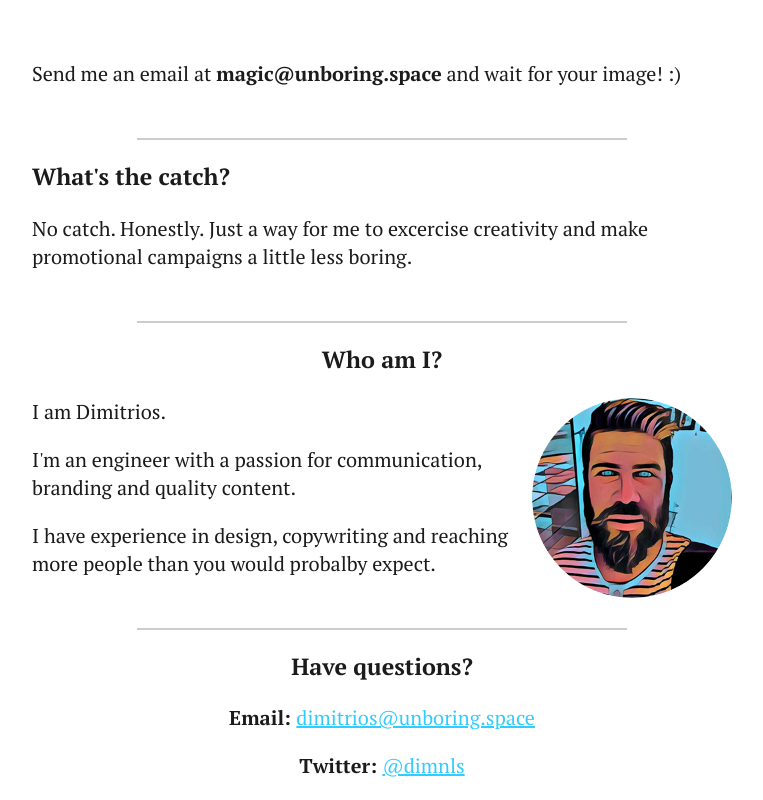
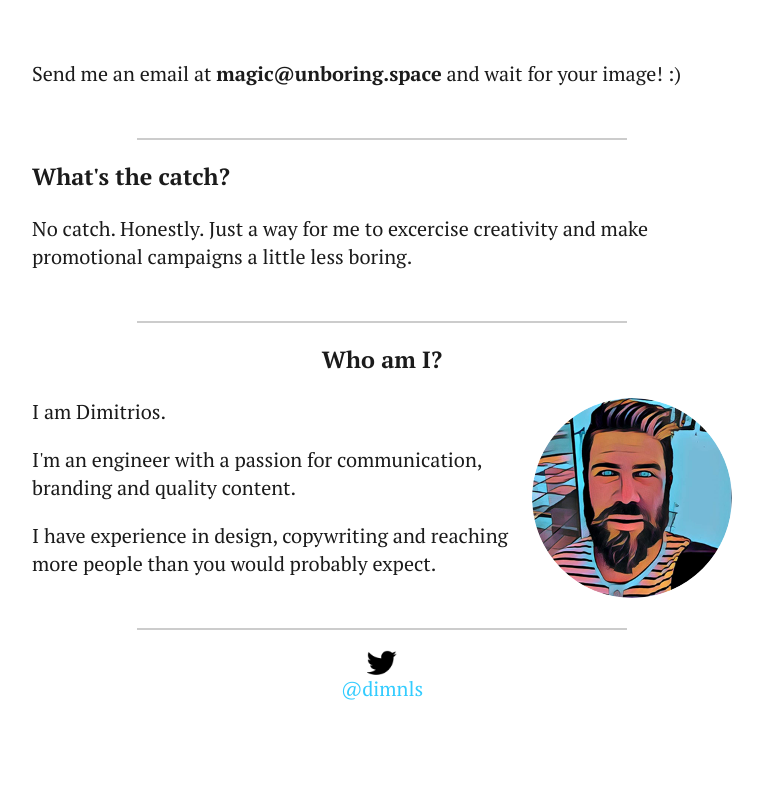
Before and after one commit to dimnls/unboring, a plain HTML site: page index.html in a window 1280 px wide. Shown: the part 1296-2096 px from the top of the page, without its empty margins (258-1021 px from the left). After the commit the page ends 2019 px from the top, so only its background shows below. Drawn offline with Linux system fonts and the light colour scheme.

Commit message:
style changes

```diff
--- a/css/style.css
+++ b/css/style.css
@@ -159,3 +159,17 @@ h1 {
 .how-about{
 	//color: #75bad7;
 }
+
+.twitter {
+	text-align: center;
+	vertical-align: top;
+
+
+}
+.twitter img {
+	width: 30px;
+	height: auto;
+}
+.twitter a {
+	text-decoration: none;
+}
--- a/index.html
+++ b/index.html
@@ -47,12 +47,12 @@
       <img src="img/dim.png" alt="Your photo">
       <p>I am Dimitrios.</p>
       <p>I'm an engineer with a passion for communication, branding and quality content.</p>
-      <p>I have experience in design, copywriting and reaching more people than you would probalby expect.</a></p>
+      <p>I have experience in design, copywriting and reaching more people than you would probably expect.</a></p>
     </div>
     <hr />
-    <h3 align="center">Have questions?</h3>
-    <p align="center"><strong>Email: </strong><a href="mailto:dimanolas@gmail.com">dimitrios@unboring.space</a></p>
-    <p align="center"><strong>Twitter: </strong><a href="http://twitter.com/dimnls">@dimnls</a></p>
+    <!-- <h3 align="center">Want to talk?</h3> -->
+    <!-- <p align="center"><strong>Email: </strong><a href="mailto:dimanolas@gmail.com">dimitrios@unboring.space</a></p> -->
+    <p align="center" class="twitter"><a href="http://twitter.com/dimnls"><img src="img/twitter.png" /><br />@dimnls</a></p>
   </article>
 </div>
 </body>
```
Also changed, not shown: img/twitter.png (added).
